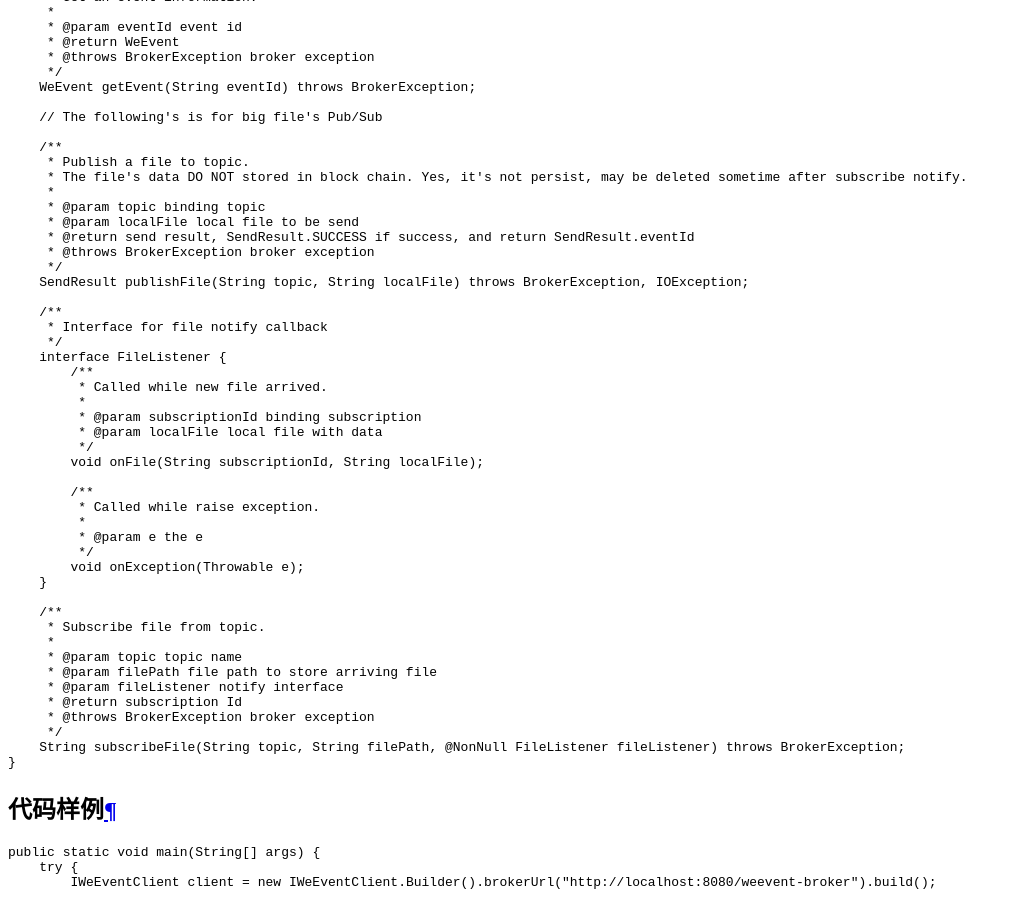
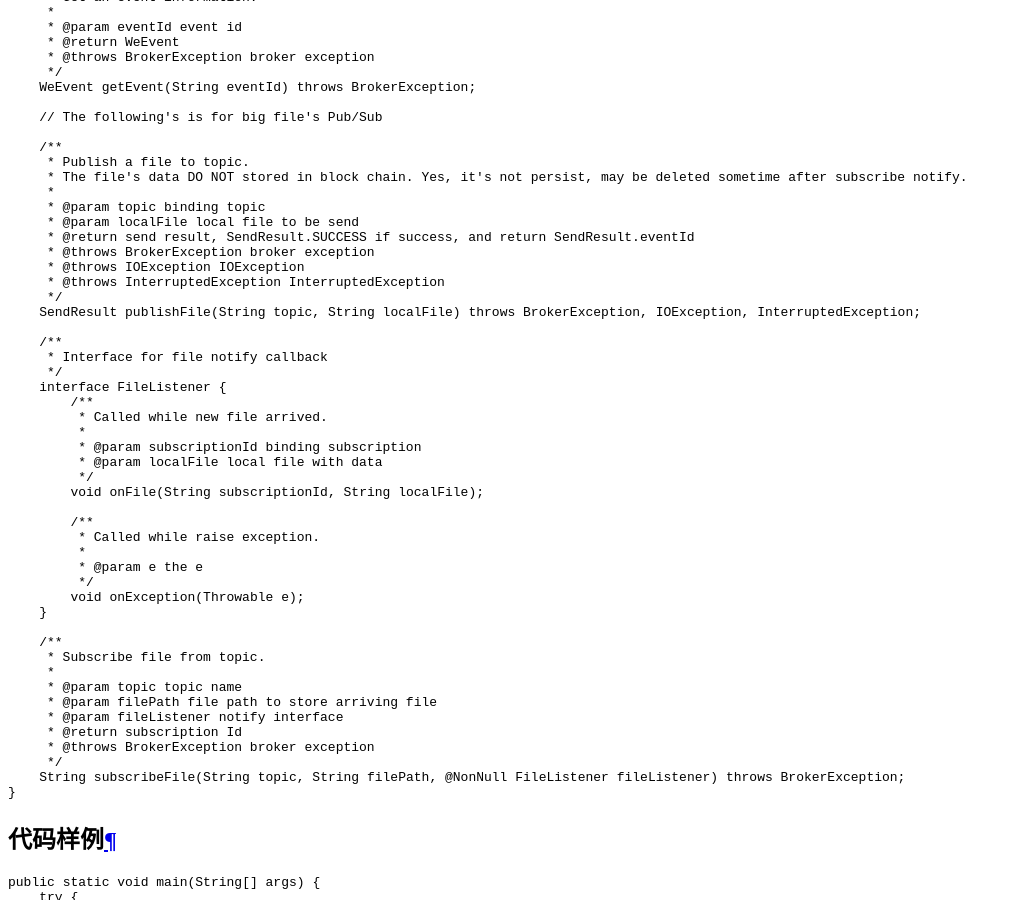
Before and after one commit to WeBankBlockchain/WeEvent-docs, a Sphinx documentation site: the page built from docs/protocol/weevent-client-sdk.md, in a window 1280 px wide and 900 px high, scrolled down 3714 px. Shown: the whole window, without its empty margins (0-1020 px from the left). Built offline with Sphinx 7.4.7 and the Read the Docs theme 2.0.0, drawn with Linux system fonts in a browser that asks for light colours.

Commit message:
optimize doc

````diff
--- a/docs/protocol/weevent-client-sdk.md
+++ b/docs/protocol/weevent-client-sdk.md
@@ -216,8 +216,10 @@ public interface IWeEventClient {
      * @param localFile local file to be send
      * @return send result, SendResult.SUCCESS if success, and return SendResult.eventId
      * @throws BrokerException broker exception
+     * @throws IOException IOException
+     * @throws InterruptedException InterruptedException
      */
-    SendResult publishFile(String topic, String localFile) throws BrokerException, IOException;
+    SendResult publishFile(String topic, String localFile) throws BrokerException, IOException, InterruptedException;
 
     /**
      * Interface for file notify callback
@@ -273,4 +275,4 @@ public static void main(String[] args) {
 }
 ```
 
-完整的代码请参见[Java Client SDK代码样例](https://github.com/WeBankFinTech/WeEvent/blob/master/weevent-broker/src/test/java/com/webank/weevent/sample/JavaSDK.java) 。
+完整的代码请参见[Java Client SDK代码样例](https://github.com/WeBankFinTech/WeEvent/blob/master/weevent-broker/src/test/java/com/webank/weevent/broker/sample/JavaSDK.java) 。
````
Also changed, not shown: docs/install/module/broker.md (+5 -1 lines), docs/install/module/gateway.md (+3 -1 lines), docs/install/module/governance.md (+5 -0 lines), docs/install/module/processor.md (+5 -0 lines), docs/install/quickinstall.md (+3 -2 lines).
